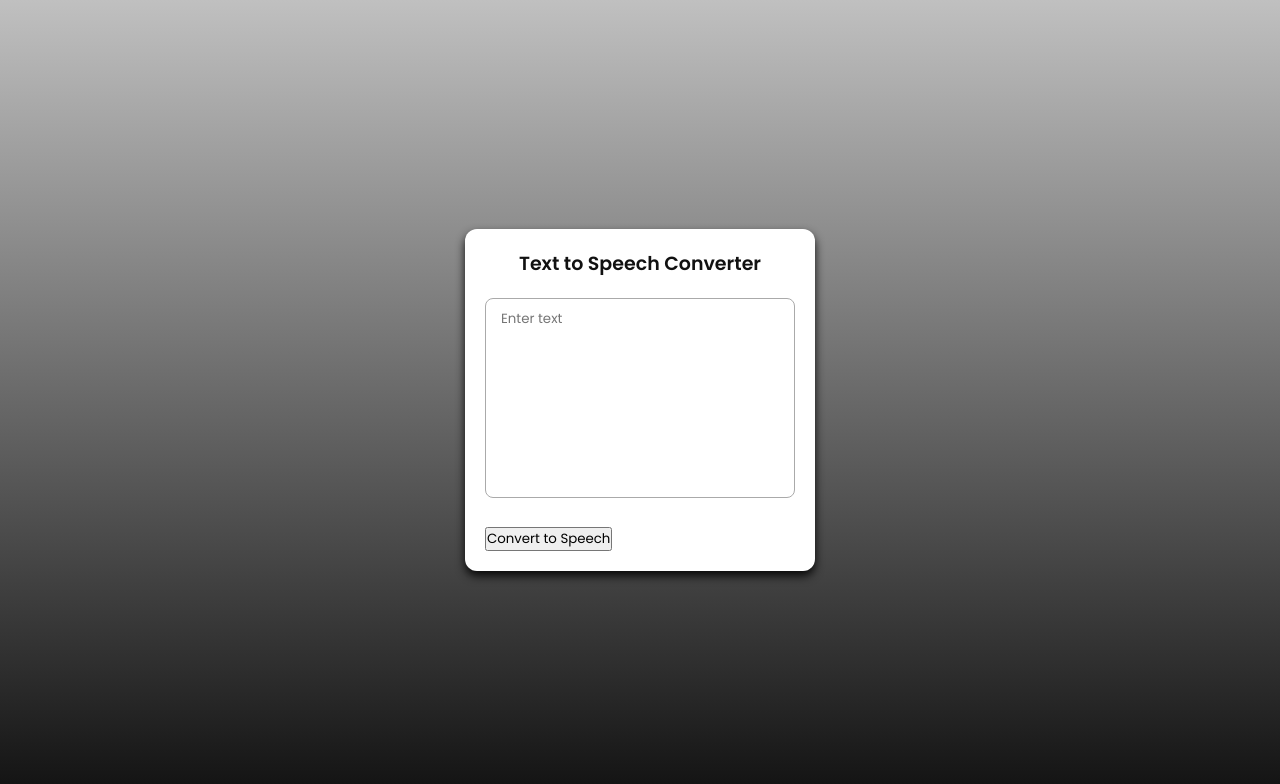
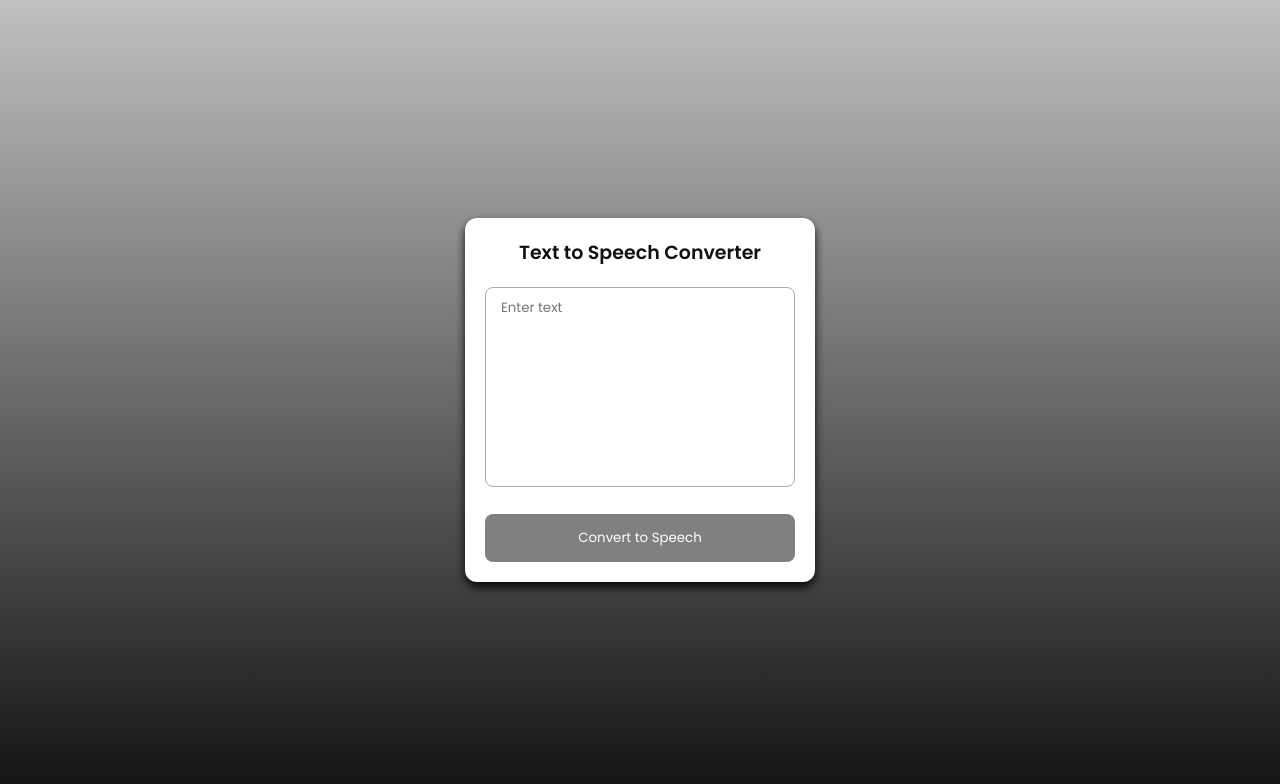
Before and after one commit to BiwashGurung/Text-To-Speech, a plain HTML site: page index.html in a window 1280 px wide. Drawn offline with Linux system fonts and the light colour scheme.

Commit message:
feat : designed button

```diff
--- a/style.css
+++ b/style.css
@@ -37,3 +37,14 @@ textarea {
     outline: none;
     border: 1.5px solid #aaa;
   }
+  button {
+    width: 100%;
+    padding: 14px 0;
+    border: none;
+    border-radius: 8px;
+    color: #fff;
+    background: #808080;
+    cursor: pointer;
+    transition: all 0.3s ease;
+
+  }
```
